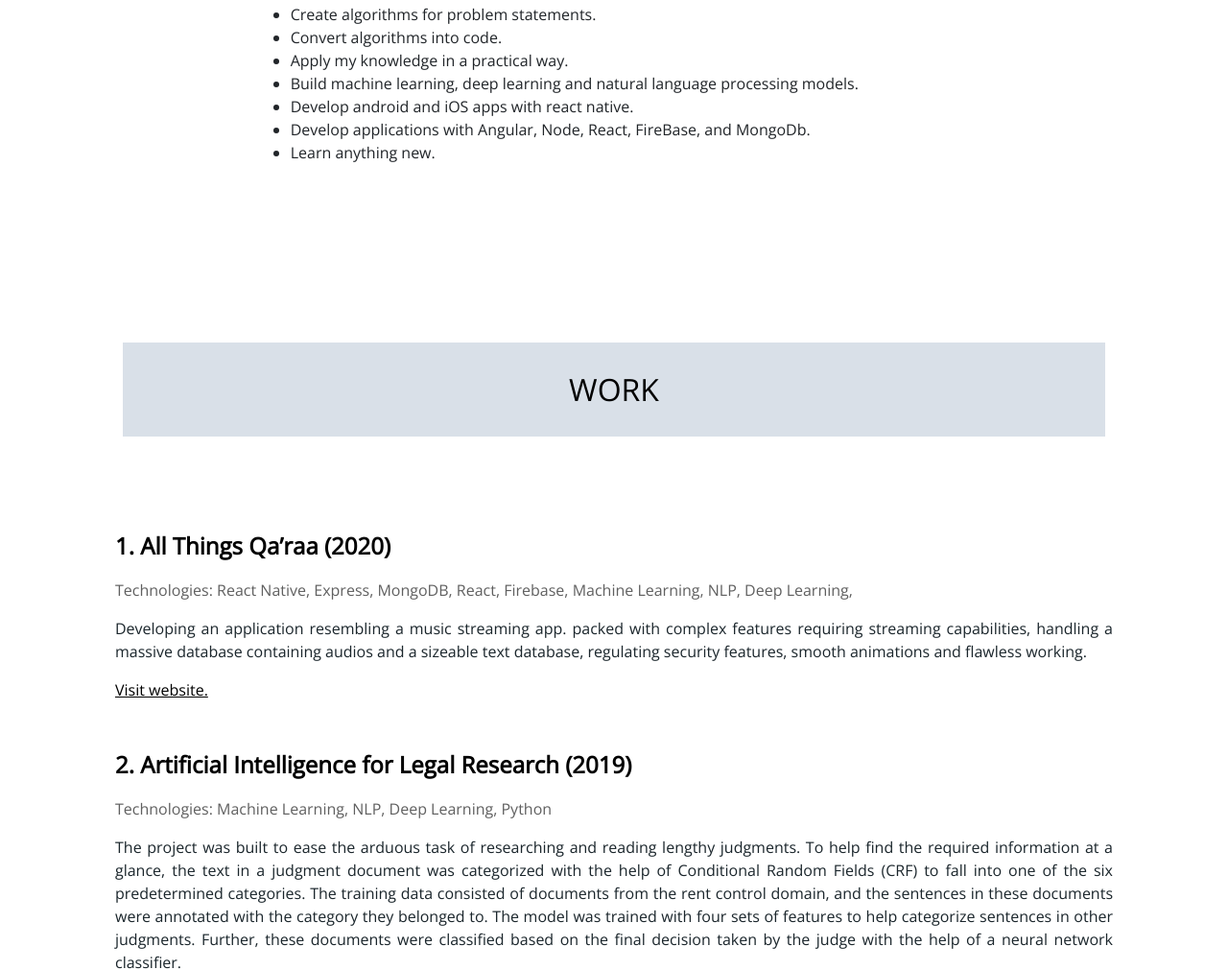
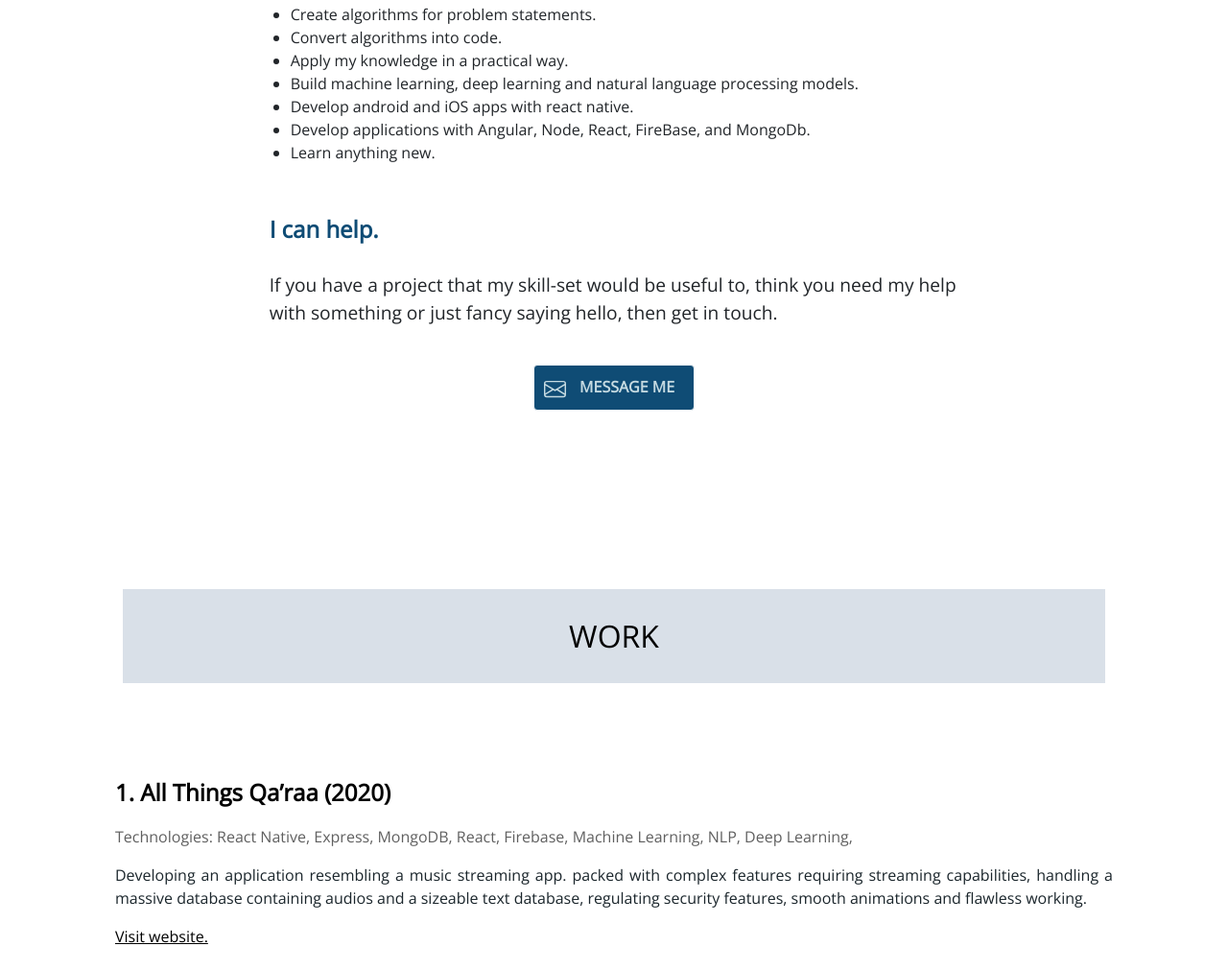
Before and after one commit to saarahasad/saarahasad.github.io, a plain HTML site: page index.html in a window 1280 px wide. Shown: the part 936-1947 px from the top of the page at 96% size. Drawn offline with nearby package versions, Linux system fonts and the light colour scheme; a script that the page names is missing; a web font is replaced by a local one.

Commit message:
Update index.html

```diff
--- a/index.html
+++ b/index.html
@@ -172,6 +172,28 @@ background-color: white;">
                                 <li>Learn anything new.</li>
                             </ul>
 
+                            <br />
+                            <p style="font-size:x-large; font-weight: bold;color: #0f4c75;width: fit-content;padding: 10px;">I can help.</p>
+                            <p style="padding-left: 10px; padding-right: 10px; font-size: larger;">
+                                If you have a project that my skill-set would be useful to, think you need my help with something or just fancy saying hello, then get in touch.
+                            </p>
+                            </br>
+                            <p style="text-align: center;">
+                                <a href="mailto:saarahasad26@gmail.com">
+                                    <button type="button" style="background-color: #0f4c75;color: rgb(197, 218, 225);  padding: 10px; padding-right: 20px;" class="btn btn-light">
+                                        <svg xmlns="http://www.w3.org/2000/svg" width="23" height="23" fill="currentColor" class="bi bi-envelope" viewBox="0 0 16 16">
+                                            <path d="M0 4a2 2 0 0 1 2-2h12a2 2 0 0 1 2 2v8a2 2 0 0 1-2 2H2a2 2 0 0 1-2-2V4zm2-1a1 1 0 0 0-1 1v.217l7 4.2 7-4.2V4a1 1 0 0 0-1-1H2zm13 2.383l-4.758 2.855L15 11.114v-5.73zm-.034 6.878L9.271 8.82 8 9.583 6.728 8.82l-5.694 3.44A1 1 0 0 0 2 13h12a1 1 0 0 0 .966-.739zM1 11.114l4.758-2.876L1 5.383v5.73z"/>
+                                          </svg>
+                                       <span style="padding-left: 10px; font-weight: bolder;">
+                                        MESSAGE ME
+                                       </span> </button>
+
+                                </a>
+
+                            </p>
+
+
+
                     </div>
                     <div class="col-md-2 "></div>
                 </div>
```
